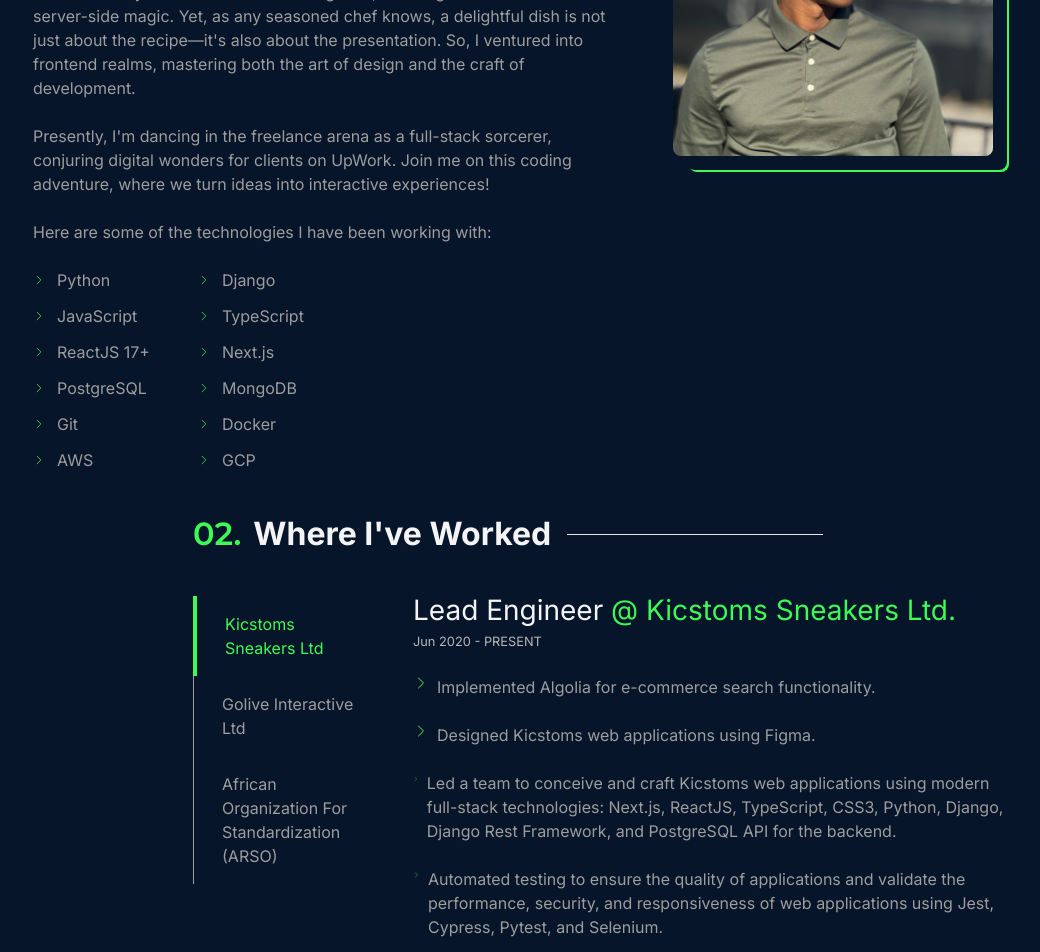
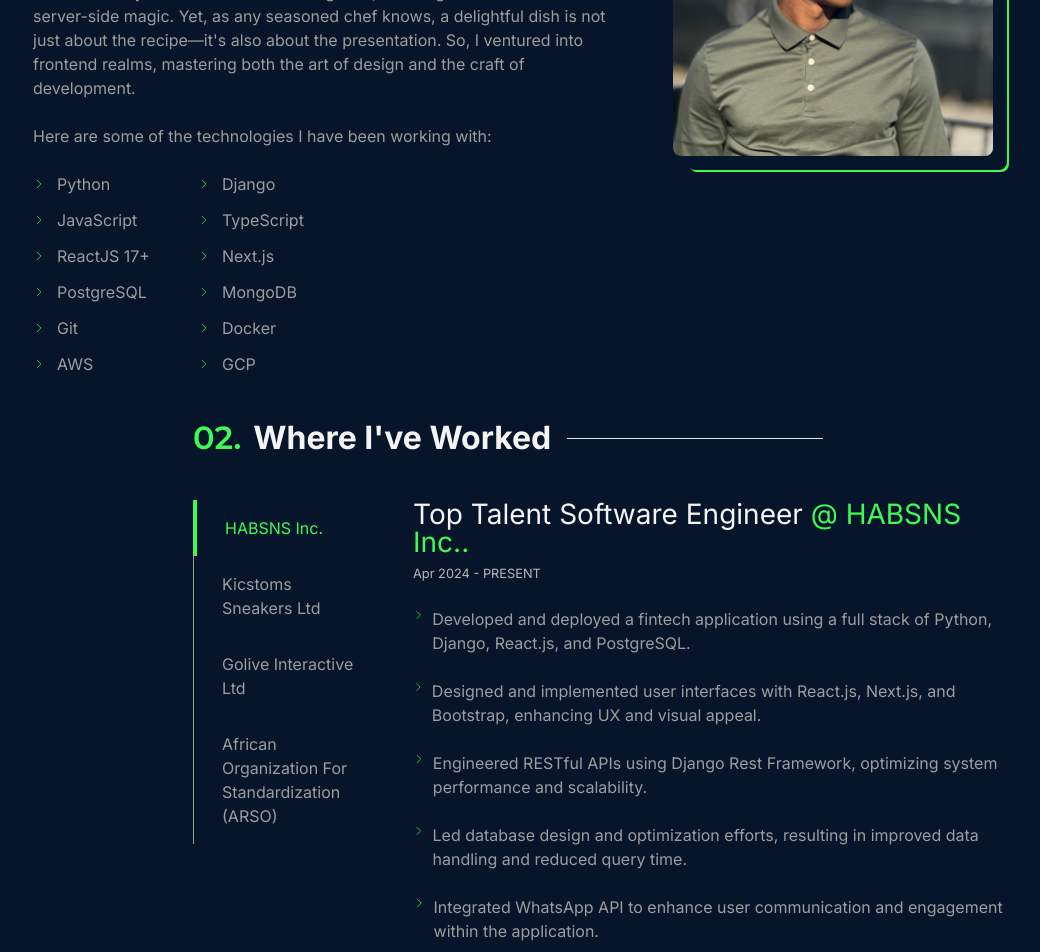
Before and after one commit to Richy-irad/portfolio, a Next.js app: page / in a window 1280 px wide. Shown: the part 1140-2092 px from the top of the page, without its empty margins (127-1167 px from the left). Built offline with nearby package versions, Linux system fonts and the light colour scheme; a web font is replaced by a local one.

Commit message:
update resume and experience

```diff
--- a/src/app/layout.tsx
+++ b/src/app/layout.tsx
@@ -20,7 +20,7 @@
   children: React.ReactNode;
 }>) {
   return (
-    <html lang="en" className="!scroll-smooth snap-y">
+    <html lang="en" className="!scroll-smooth">
       <body className={`bg-background-100 text-light-300 ${inter.className}`}>
         <Navbar />
         <main className="mx-5 md:mx-10 lg:mx-20 xl:mx-40 2xl:mx-96 h-fit pb-24 mt-20 lg:mt-24">
--- a/src/app/page.tsx
+++ b/src/app/page.tsx
@@ -13,8 +13,8 @@
   return (
     <>
       {/* the hero section */}
-      {/* occupies min-device heigt */}
-      <div className="min-h-screen h-full flex flex-col items-center justify-center snap-center">
+      {/* occupies min-device height */}
+      <div className="min-h-screen h-full flex flex-col items-center justify-center">
         <div className="flex flex-col gap-12 w-full items-start">
           <div className="flex flex-col gap-5">
             <h6 className="text-foreground">Hi, my name is</h6>
@@ -41,7 +41,7 @@
           />
         </div>
       </div>
-      <div id="about" className="scroll-pt-8 snap-center">
+      <div id="about" className="scroll-pt-8">
         <div className="flex flex-col gap-8 lg:gap-12 items-start">
           <div className="flex gap-4 items-center w-1/2">
             <h1 className="text-2xl lg:text-[40px] font-bold space-x-3 shrink-0">
@@ -68,12 +68,6 @@
                 also about the presentation. So, I ventured into frontend
                 realms, mastering both the art of design and the craft of
                 development.
-              </p>
-              <p>
-                Presently, I&apos;m dancing in the freelance arena as a
-                full-stack sorcerer, conjuring digital wonders for clients on
-                UpWork. Join me on this coding adventure, where we turn ideas
-                into interactive experiences!
               </p>
               <p>Here are some of the technologies I have been working with:</p>
               <div className="flex gap-12 pb-4 lg:pb-0">
@@ -180,7 +174,7 @@
           </div>
         </div>
         {/* services */}
-        <div id="services" className="w-full snap-center">
+        <div id="services" className="w-full">
           <div id="work" className="flex flex-col gap-12 w-full">
             <div className="flex gap-4 items-center w-full">
               <h1 className="text-2xl lg:text-[40px] font-bold space-x-3 shrink-0">
--- a/src/components/experience-list.tsx
+++ b/src/components/experience-list.tsx
@@ -7,10 +7,26 @@
 
 const experiences = [
   {
+    company: "HABSNS Inc.",
+    role: "Top Talent Software Engineer",
+    start: "apr 2024",
+    end: "PRESENT",
+    duties: [
+      "Developed and deployed a fintech application using a full stack of Python, Django, React.js, and PostgreSQL.",
+      "Designed and implemented user interfaces with React.js, Next.js, and Bootstrap, enhancing UX and visual appeal.",
+      "Engineered RESTful APIs using Django Rest Framework, optimizing system performance and scalability.",
+      "Led database design and optimization efforts, resulting in improved data handling and reduced query time.",
+      "Integrated WhatsApp API to enhance user communication and engagement within the application.",
+      "Streamlined containerization and deployment using Docker and Git, ensuring consistent builds and version control.",
+      "Conducted end-to-end testing to ensure product reliability and meet quality standards.",
+      "Collaborated with cross-functional teams to align product functionality with business objectives.",
+    ],
+  },
+  {
     company: "kicstoms sneakers ltd",
-    role: "lead engineer",
+    role: "senior fullstack software engineer",
     start: "jun 2020",
-    end: "PRESENT",
+    end: "apr 2024",
     duties: [
       "Implemented Algolia for e-commerce search functionality.",
       "Designed Kicstoms web applications using Figma.",
@@ -23,7 +39,7 @@
   },
   {
     company: "golive interactive ltd",
-    role: "web developer",
+    role: "fullstack software engineer",
     start: "feb 2020",
     end: "may 2020",
     duties: [
@@ -35,7 +51,7 @@
   },
   {
     company: "african organization for standardization (ARSO)",
-    role: "IT intern",
+    role: "software engineer intern",
     start: "sep 2019",
     end: "dec 2019",
     duties: [
@@ -56,7 +72,7 @@
               {({ selected }) => (
                 <button
                   className={clsx(
-                    "capitalize py-3.5 px-2 lg:px-7 lg:py-4 hover:bg-background-200 outline-none text-start w-full",
+                    "capitalize py-3.5 px-2 lg:px-7 lg:py-4 hover:bg-background-200 outline-none text-start w-full transition-all duration-500 ease-in-out",
                     {
                       "text-foreground border-b-4  border-l-0 lg:border-b-0 lg:border-l-4 border-foreground":
                         selected,
@@ -72,8 +88,8 @@
           ))}
         </Tab.List>
         <Tab.Panels className="basis-full lg:basis-3/4 shrink-0">
-          {experiences.map((experience, index) => (
-            <Tab.Panel key={index}>
+          {experiences.map((experience) => (
+            <Tab.Panel key={experience.company}>
               <div className="flex flex-col gap-6">
                 <div className="flex flex-col gap-2">
                   <h3 className="text-xl lg:text-[28px] capitalize">
```
Also changed, not shown: 2 other files (tests, documents, lock files or other folders).
